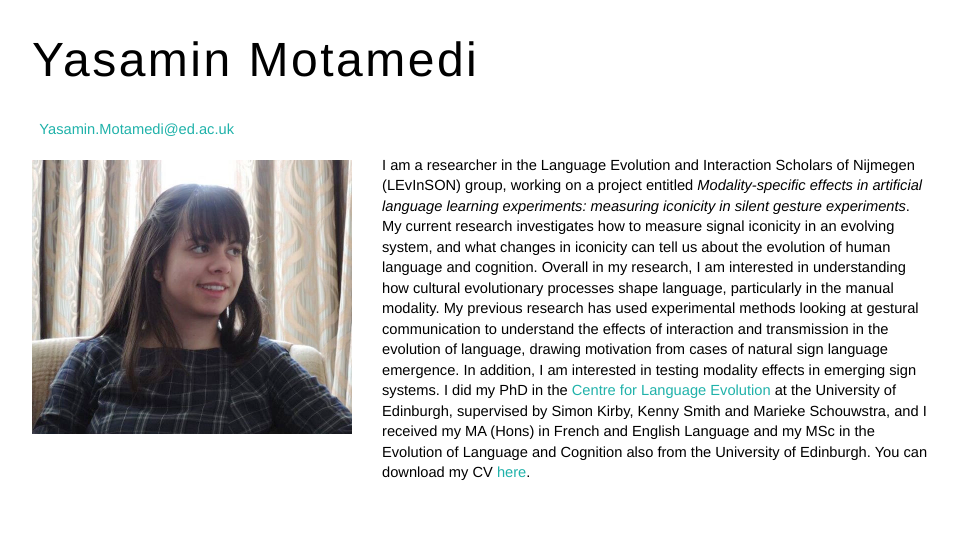
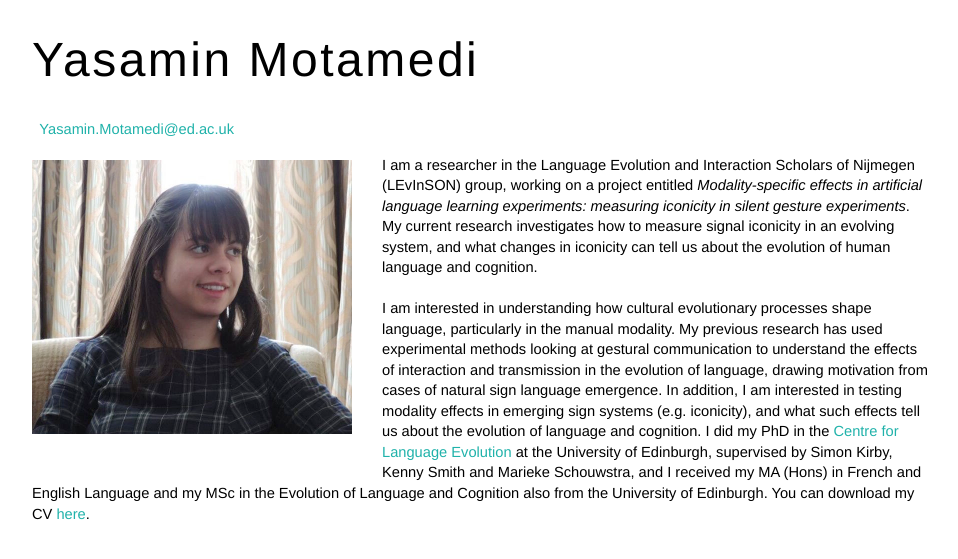
Before and after one commit to ymotamedi/ymotamedi.github.io, a Jekyll site: the page built from index.html, in a window 1280 px wide. Shown: the top 559 px of the page, without its empty margins (160-1118 px from the left). Built offline with Jekyll 4.4.1, drawn with Linux system fonts in a browser that asks for light colours.

Commit message:
Update index.html

```diff
--- a/index.html
+++ b/index.html
@@ -8,9 +8,10 @@ title: Yasamin Motamedi
   language learning experiments: measuring iconicity in silent gesture experiments</i>. My current research investigates how to measure signal iconicity in an evolving system,
   and what changes in iconicity can tell us about the evolution of human language and cognition.
 
-  Overall in my research, I am interested in understanding how cultural evolutionary processes shape language, particularly in the manual modality. My
+  <br><br>
+  I am interested in understanding how cultural evolutionary processes shape language, particularly in the manual modality. My
   previous research has used experimental methods looking at gestural communication to understand the effects of interaction and transmission in the evolution of language,
-  drawing motivation from cases of natural sign language emergence. In addition, I am interested in testing modality effects in emerging sign systems.
+  drawing motivation from cases of natural sign language emergence. In addition, I am interested in testing modality effects in emerging sign systems (e.g. iconicity), and what such effects tell us about the evolution of language and cognition.
 
   I did my PhD in the <a href = "http://www.lel.ed.ac.uk/cle/" target = "_blank">Centre for Language Evolution</a> at the University of Edinburgh,
   supervised by Simon Kirby, Kenny Smith and Marieke Schouwstra, and I received my MA (Hons) in French and English Language and my MSc in the Evolution of Language and Cognition also from the University of Edinburgh.
```
